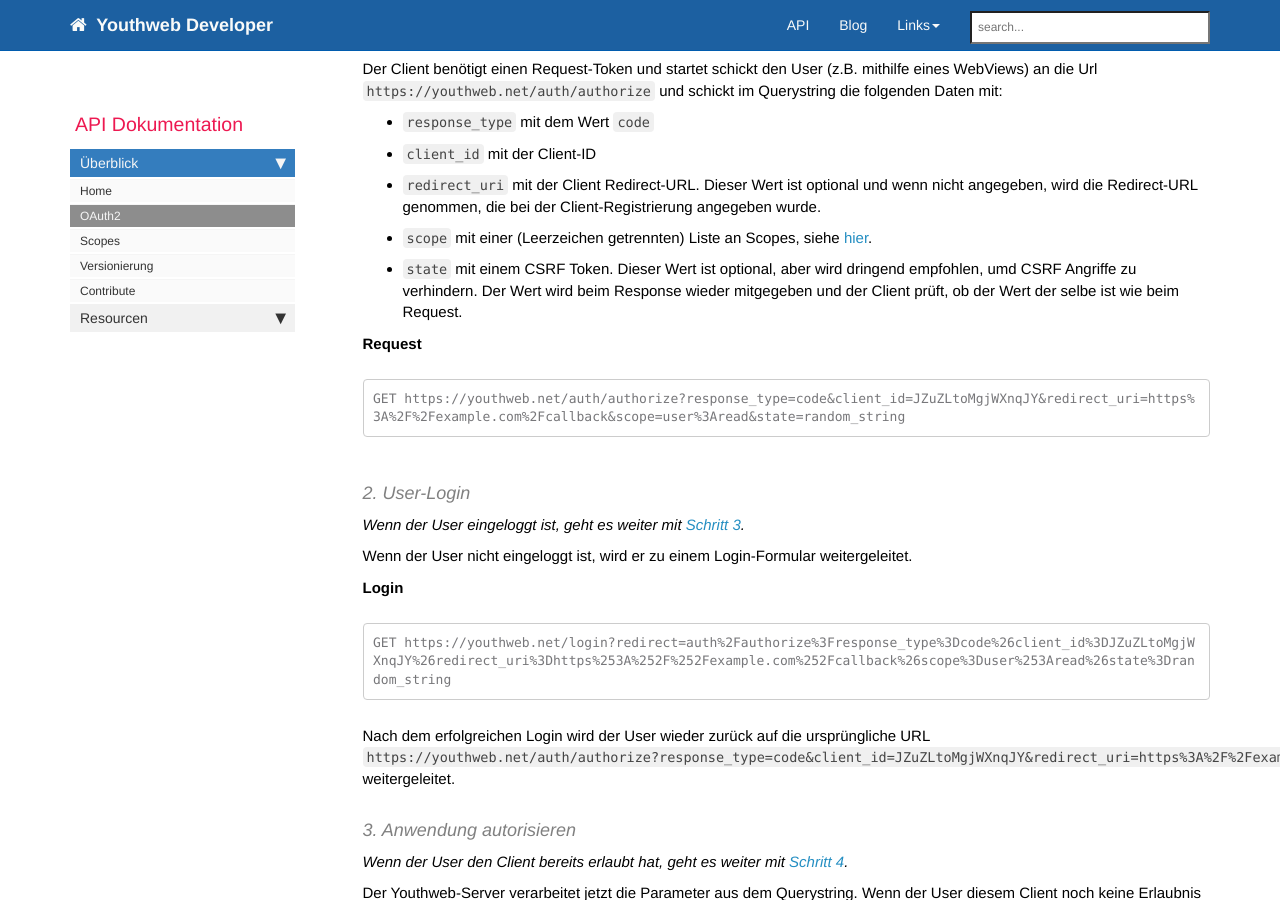
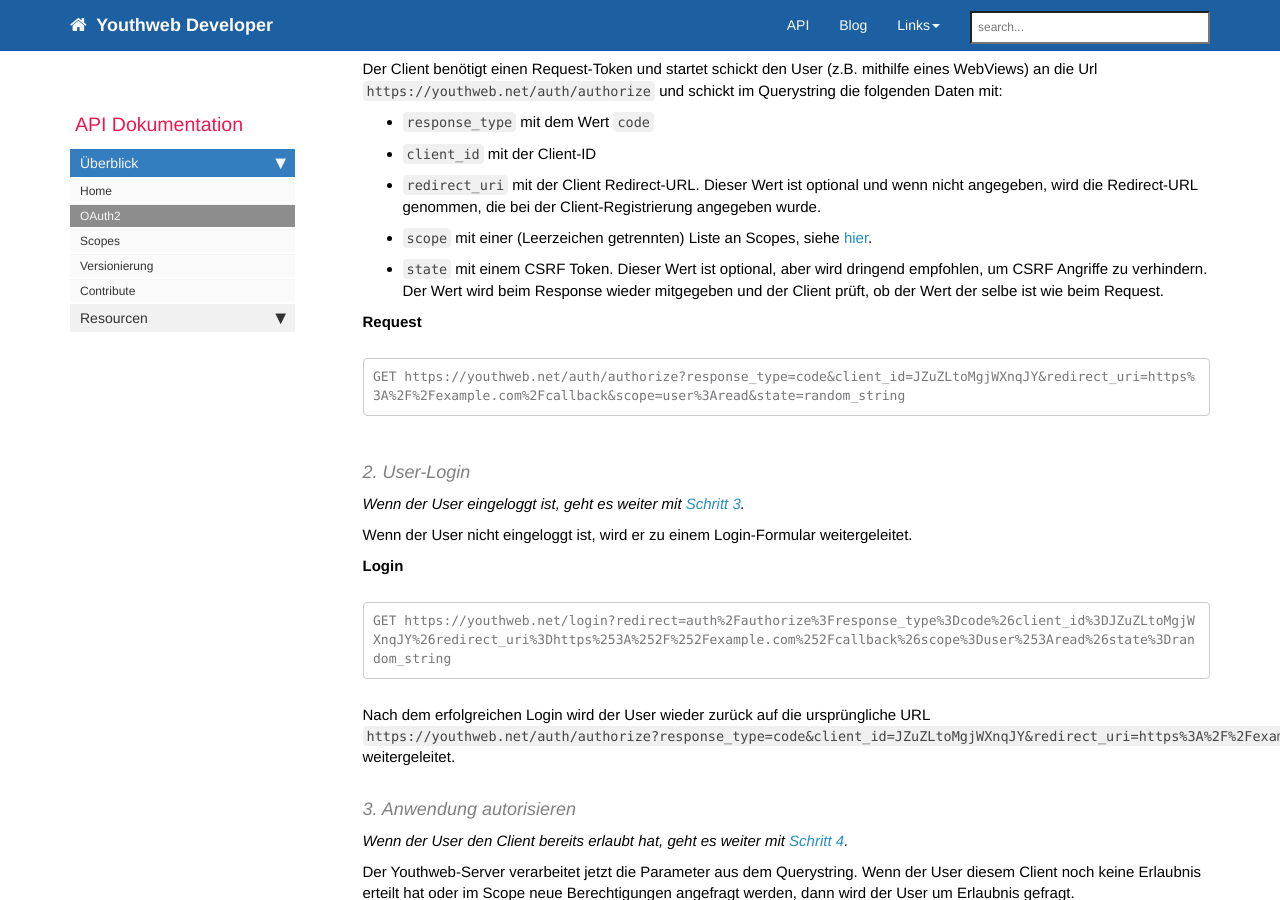
Before and after one commit to youthweb/youthweb-api, a Jekyll site: the page built from docs/pages/api/api_general_oauth2.md, in a window 1280 px wide and 900 px high, scrolled down 790 px. Built offline with Jekyll 4.4.1, drawn with Linux system fonts in a browser that asks for light colours; nearby versions of some CDN libraries; library files that are not in the unit come from our copies.

Commit message:
Update api_general_oauth2.md

```diff
--- a/docs/pages/api/api_general_oauth2.md
+++ b/docs/pages/api/api_general_oauth2.md
@@ -30,7 +30,7 @@ Der Client benötigt einen Request-Token und startet schickt den User (z.B. mith
 * `client_id` mit der Client-ID
 * `redirect_uri` mit der Client Redirect-URL. Dieser Wert ist optional und wenn nicht angegeben, wird die Redirect-URL genommen, die bei der Client-Registrierung angegeben wurde.
 * `scope` mit einer (Leerzeichen getrennten) Liste an Scopes, siehe [hier][api_general_scopes].
-* `state` mit einem CSRF Token. Dieser Wert ist optional, aber wird dringend empfohlen, umd CSRF Angriffe zu verhindern. Der Wert wird beim Response wieder mitgegeben und der Client prüft, ob der Wert der selbe ist wie beim Request.
+* `state` mit einem CSRF Token. Dieser Wert ist optional, aber wird dringend empfohlen, um CSRF Angriffe zu verhindern. Der Wert wird beim Response wieder mitgegeben und der Client prüft, ob der Wert der selbe ist wie beim Request.
 
 **Request**
 
```
